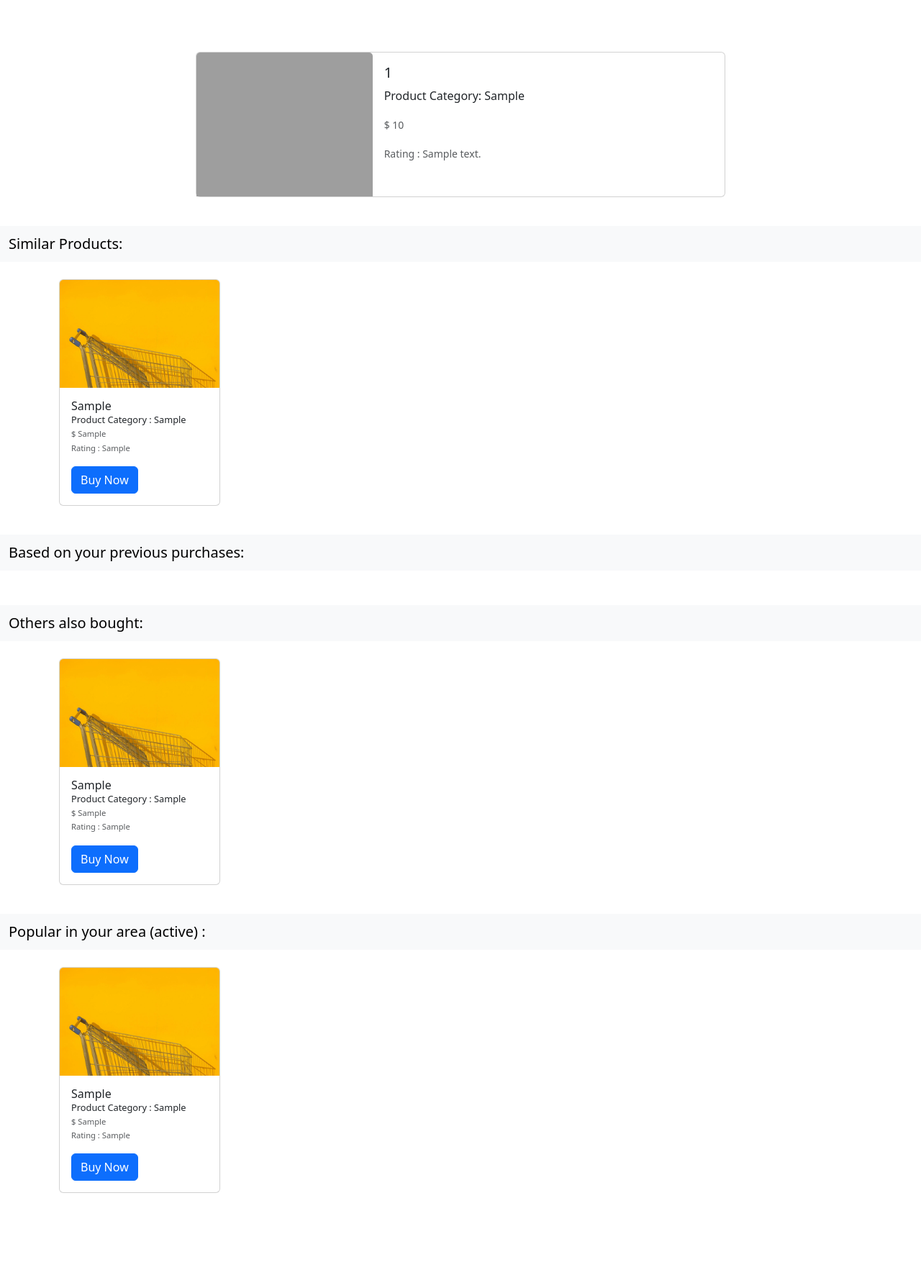
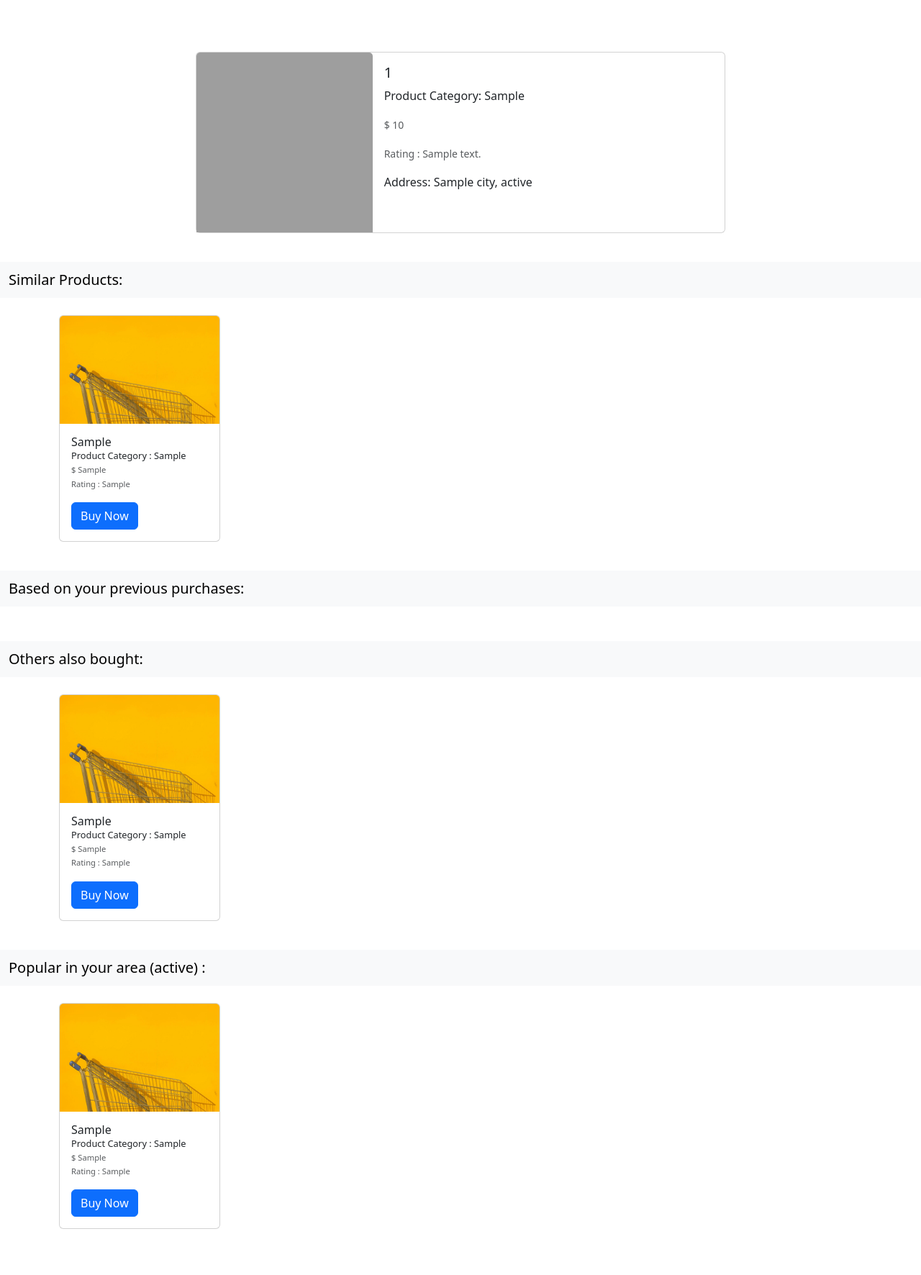
Before and after one commit to shyammvm/recom_sys, a Django app: template recom_sys/main_app/templates/recommendation_result.html in a window 1280 px wide. Shown: the part 80-1852 px from the top of the page at 72% size. Before the commit the page ends 1738 px from the top, so only its background shows below. Run offline with Django 5.2, Linux system fonts and the light colour scheme; the template is opened without the code that fills it: most values are stand-ins (such as "Sample title", 1, 10 or a date in 2020); parts of the project's set-up code (start-up, migrations or seed data) failed here and were passed over; grey boxes are pictures that could not be loaded.

Commit message:
added address

```diff
--- a/recom_sys/main_app/templates/recommendation_result.html
+++ b/recom_sys/main_app/templates/recommendation_result.html
@@ -27,17 +27,18 @@
     <div class="container">
         <div class="row justify-content-center">
             <div class="col-md-8">
-                <div class="card mb-3" style="max-width: 1000px;" >
+                <div class="card mb-3" style="max-width: 2000px;" >
                     <div class="row g-0">
                     <div class="col-md-4">
-                        <img src="{% static 'images/big_cart.jpg' %}" class="card-img-top" alt="product_image" width="900" height="200">
+                        <img src="{% static 'images/big_cart.jpg' %}" class="card-img-top" alt="product_image" width="1500" height="250">
                     </div>
-                    <div class="col-md-8">
+                    <div class="col-md-6">
                         <div class="card-body">
                         <h5 class="card-title">{{product_id}}</h5>
                         <p class="card-text">Product Category: {{recommendations.curr_cat}}</p>
                         <p class="card-text"><small class="text-body-secondary">$ {{recommendations.curr_price}}</small></p>
                         <p class="card-text"><small class="text-body-secondary">Rating : {{recommendations.curr_review}}</small></p>
+                        <p class="card-text">Address: {{city}}, {{customer_state}}</p>
                         </div>
                     </div>
                     </div>
--- a/recom_sys/main_app/views.py
+++ b/recom_sys/main_app/views.py
@@ -22,6 +22,7 @@ def recommendation_view(request):
         customer_unique_id = request.POST.get('customer_id')
         product_id = request.POST.get('product_id')
         location = customer_data[customer_data['customer_unique_id'] == customer_unique_id]['customer_state'].iloc[0]
+        city = customer_data[customer_data['customer_unique_id'] == customer_unique_id]['customer_city'].iloc[0].title()
         print(location)
         print(customer_unique_id)
         print(product_id)
@@ -29,7 +30,7 @@ def recommendation_view(request):
         recommendations = product_rec_cuid_pid(customer_unique_id, product_id)
 
         # Pass the recommendations to the template for display
-        return render(request, 'recommendation_result.html', {'recommendations': recommendations, 'customer_id': customer_unique_id, 'product_id': product_id, 'image_path' :image_path_big, 'customer_state': location})
+        return render(request, 'recommendation_result.html', {'recommendations': recommendations, 'customer_id': customer_unique_id, 'product_id': product_id, 'image_path' :image_path_big, 'customer_state': location, 'city':city})
     else:
         # Load customer data from CSV file
         # customer_data = pd.read_csv(cust_info_path)
```
